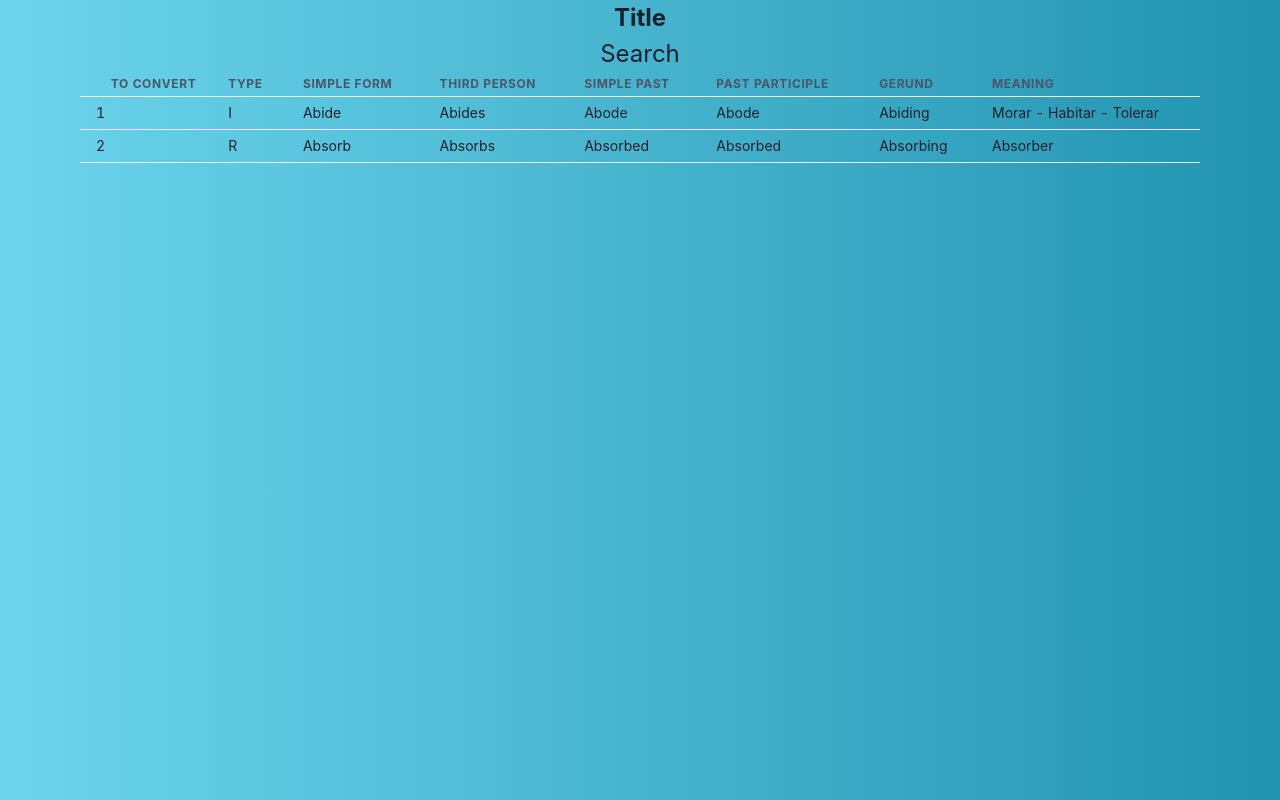
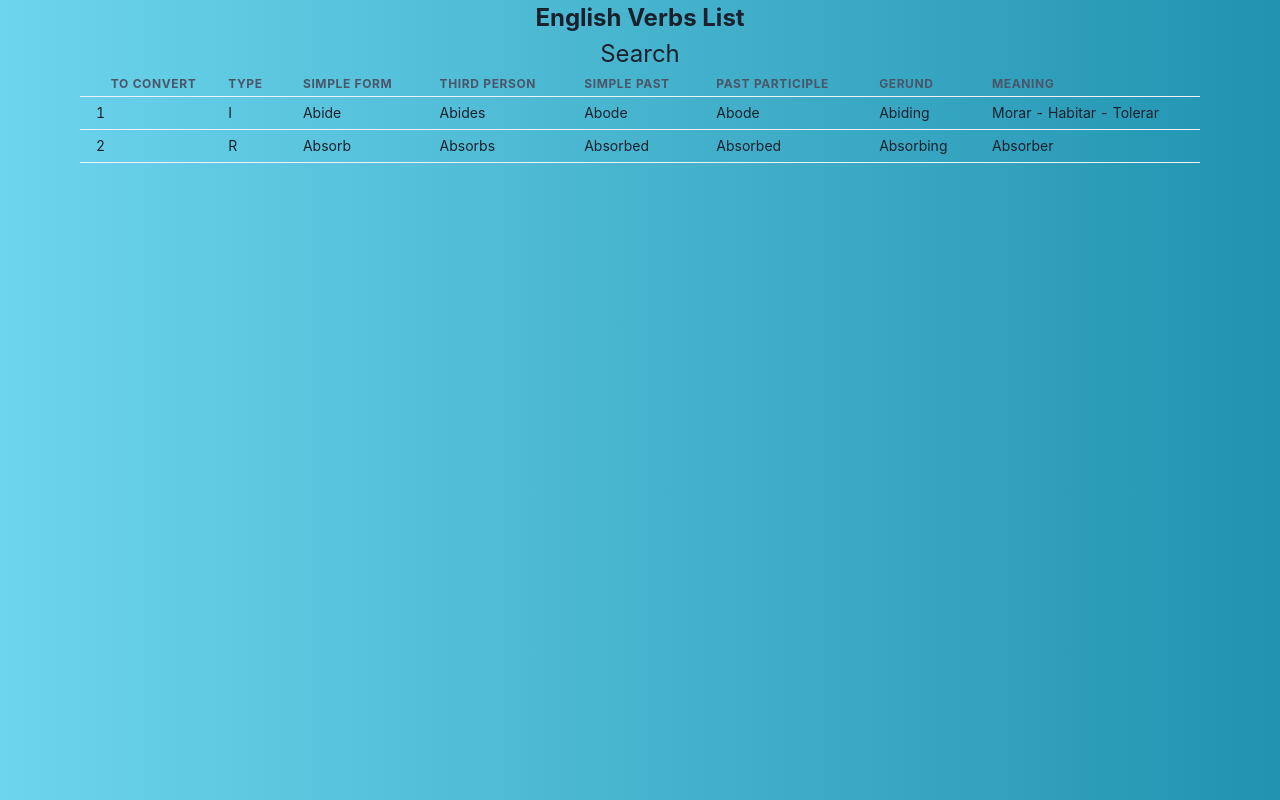
Before and after one commit to sherlock28/list-verb-english, a React (Create React App) app: page / in a window 1280 px wide. Built offline with nearby package versions, Linux system fonts and the light colour scheme.

Commit message:
Changed: The Title was fixed

```diff
--- a/src/components/Title/index.js
+++ b/src/components/Title/index.js
@@ -4,7 +4,7 @@ import { Text } from "@chakra-ui/react";
 export function Title() {
     return <>
         <Text fontSize="2xl" fontWeight="bold">
-            Title
+            English Verbs List
         </Text>
     </>;
 }
```
